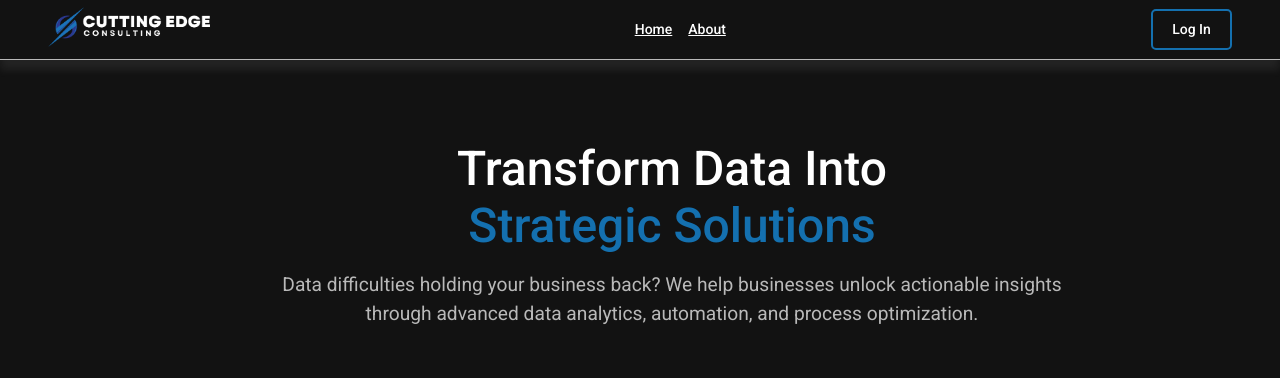
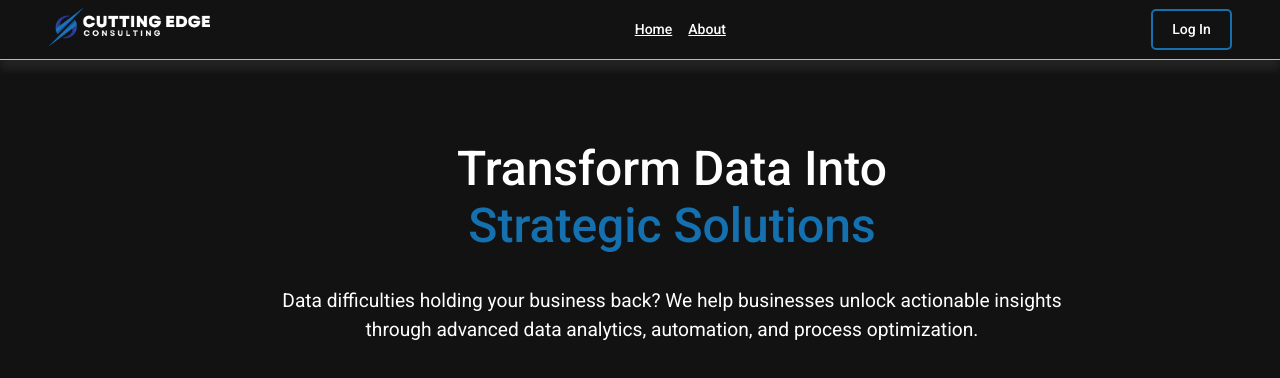
Before and after one commit to terccapital/cuttingedgeconsulting, a React (Vite) app: page / in a window 1280 px wide. Shown: the top 378 px of the page. Built offline with nearby package versions, Linux system fonts and the light colour scheme.

Commit message:
fixed some text colors

```diff
--- a/src/styles.css
+++ b/src/styles.css
@@ -93,7 +93,7 @@ body {
     font-size: 3rem;
     font-weight: 500;
     line-height: 1.2;
-    margin-bottom: 1rem;
+    margin-bottom: 2rem;
     text-align: center;
     width: 100%;
   }
@@ -108,6 +108,6 @@ body {
     font-size: 1.2rem;
     max-width: 800px;
     margin: 0 auto;
-    color: #B9B9B9;
+    color: #FFFFFF;
     text-align: center;
   }
```
